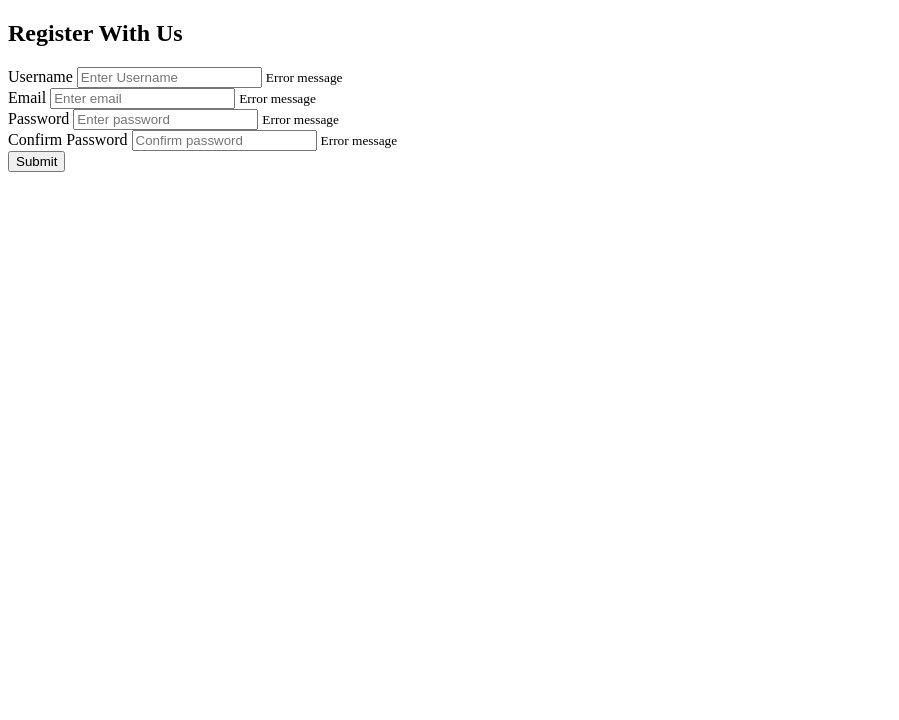
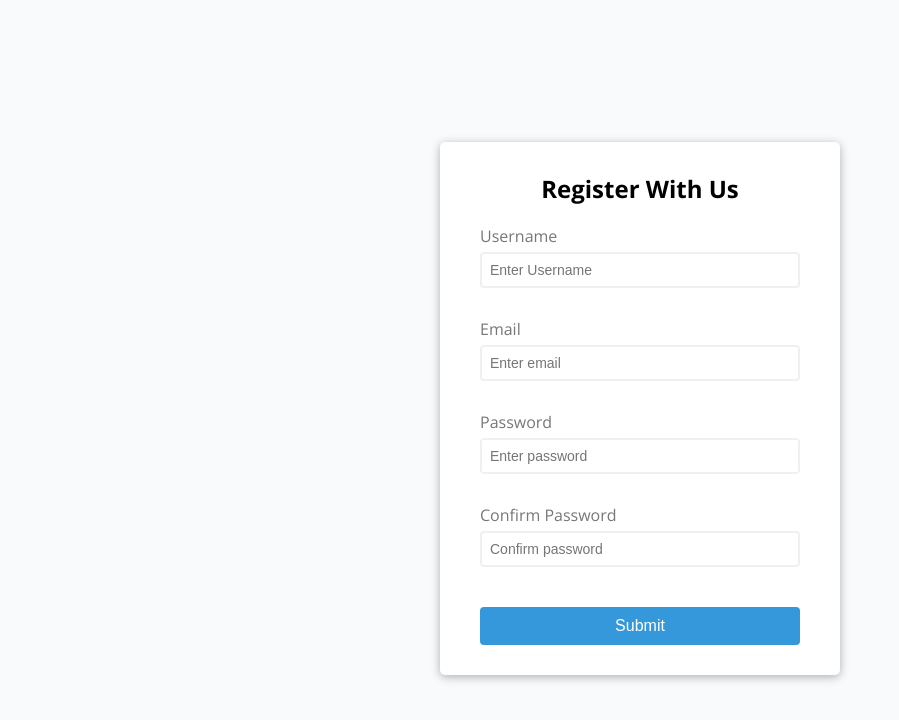
Before and after one commit to josousa82/Form-validator, a plain HTML site: page index.html in a window 1280 px wide. Shown: the whole page, without its empty margins (0-899 px from the left). Drawn offline with nearby package versions, Linux system fonts and the light colour scheme; files that its build step writes are made by us from their sources.

Commit message:
implmented css closes #2

```diff
--- a/css/style.css
+++ b/css/style.css
@@ -0,0 +1,95 @@
+@import url('https://fonts.googleapis.com/css2?family=Montserrat&family=Roboto&display=swap');
+@import url('https://fonts.googleapis.com/css2?family=Open+Sans:ital,wght@0,300;0,400;0,600;0,700;0,800;1,300;1,400;1,600;1,700;1,800&display=swap');
+
+:root {
+  --success-color: #2ecc71;
+  --error-color: #e74c3c;
+}
+
+* {
+  box-sizing: border-box;
+}
+
+body {
+  background-color: #f9fafb;
+  font-family: 'Open Sans', sans-serif;
+  display: flex;
+  align-items: center;
+  justify-content: center;
+  min-height: 100vh;
+}
+
+.container {
+  background-color: #fff;
+  border-radius: 5px;
+  box-shadow: 0 2px 10px rgba(0, 0, 0, 0.3);
+  width: 400px;
+}
+
+h2 {
+  text-align: center;
+  margin: 0 0 20px;
+}
+
+.form {
+  padding: 30px 40px;
+}
+
+.form-control {
+  margin-bottom: 10px;
+  padding-bottom: 20px;
+  position: relative;
+}
+
+.form-control label {
+  color: #777;
+  display: block;
+  margin-bottom: 5px;
+}
+
+.form-control input {
+  border: 2px solid #f0f0f0;
+  border-radius: 4px;
+  display: block;
+  width: 100%;
+  padding: 8px;
+  font-size: 14px;
+}
+
+.form-control input:focus {
+  outline: 0;
+  border-color: #777;
+}
+
+.form-control.success input {
+  border-color: var(--success-color);
+}
+
+.form-control.error input {
+  border-color: var(--error-color);
+}
+
+.form-control small {
+  color: var(--error-color);
+  position: absolute;
+  bottom:0;
+  left: 0;
+  visibility: hidden;
+}
+
+.form-control.error small{
+  visibility: visible;
+}
+
+.form button {
+  cursor: pointer;
+  background-color: #3498db;
+  color: #fff;
+  border: 2px #3498db;
+  border-radius: 4px;
+  display: block;
+  font-size: 16px;
+  padding: 10px;
+  margin-top: 20px;
+  width: 100%;
+}
--- a/index.html
+++ b/index.html
@@ -4,7 +4,7 @@
 <head>
 	<meta charset="UTF-8">
 	<meta name="viewport" content="width=device-width, initial-scale=1.0">
-	<link rel="stylesheet" href="style.css">
+	<link rel="stylesheet" href="css/style.css">
 	<title>Form Validator</title>
 </head>
 
@@ -17,12 +17,12 @@
 				<input type="text" name="username" id="username" placeholder="Enter Username">
 				<small>Error message</small>
 			</div>
-			<div class="form-control">
+			<div class="form-control ">
 				<label for="email">Email</label>
 				<input type="text" name="email" id="email" placeholder="Enter email">
 				<small>Error message</small>
 			</div>
-			<div class="form-control">
+			<div class="form-control ">
 				<label for="password">Password</label>
 				<input type="password" name="password" id="password" placeholder="Enter password">
 				<small>Error message</small>
```
